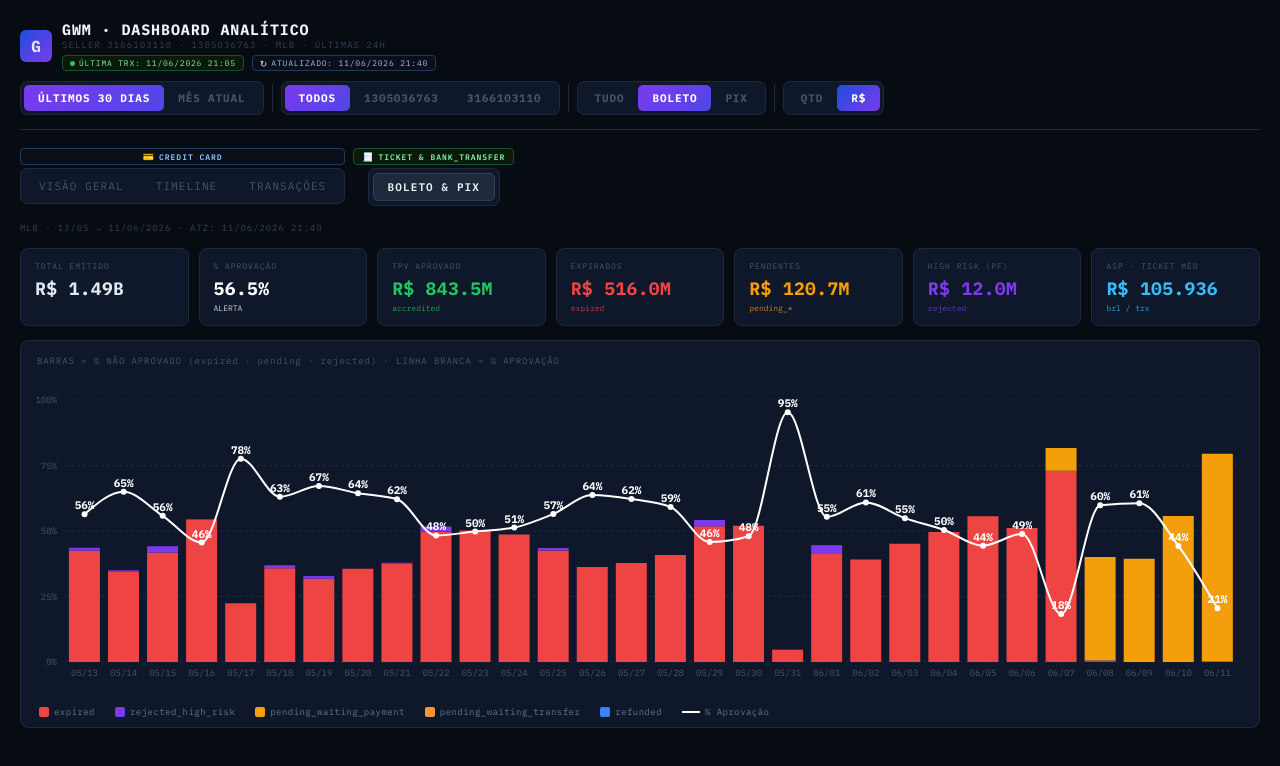
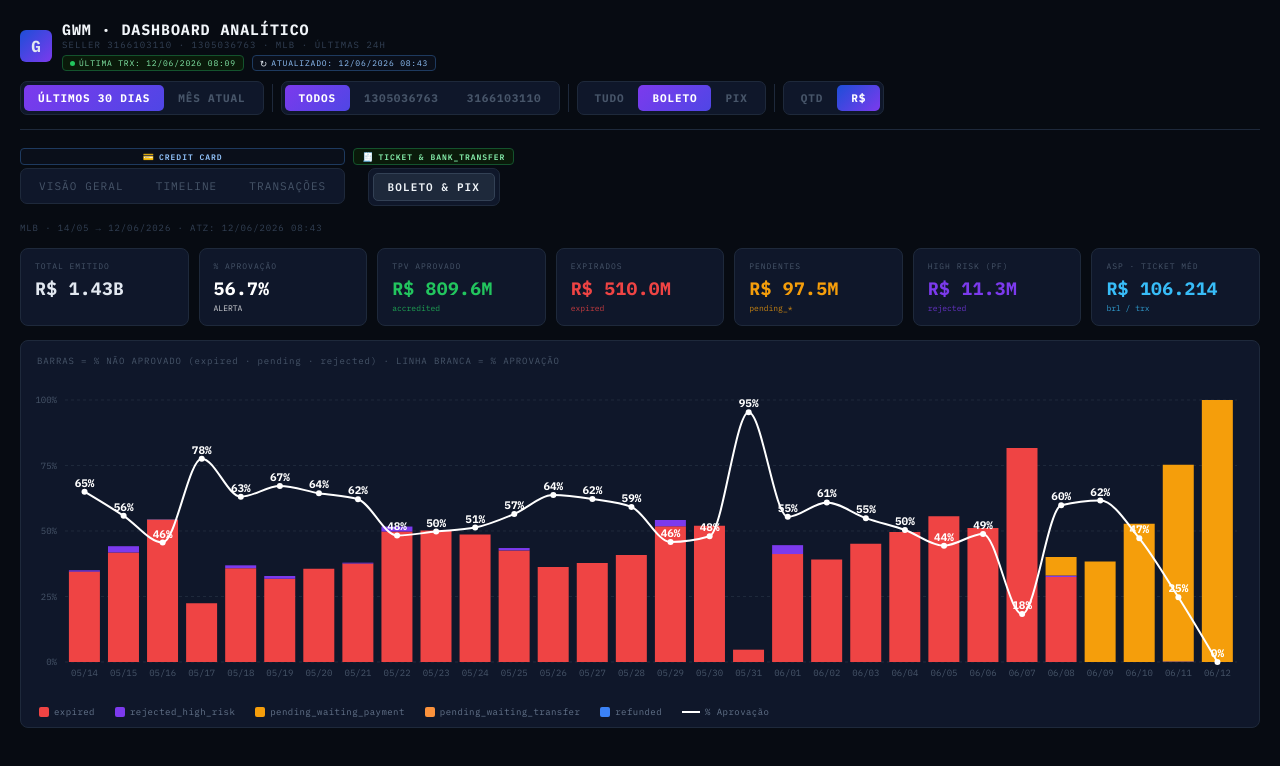
Before and after one commit to lucasmartinelli-code/gwm-dashboard, a React (Create React App) app: page / in a window 1280 px wide. Shown: the top 766 px of the page. Built offline with nearby package versions, Linux system fonts and the light colour scheme.

Commit message:
data: auto-update NRT 2026-06-12 08:42

```diff
--- a/src/GWMBoletoPixData.js
+++ b/src/GWMBoletoPixData.js
@@ -1,21 +1,9 @@
 // Gerado automaticamente — não editar manualmente
 // Fonte: BT_MP_PAY_PAYMENTS_NRT | MLB | não-cartão | sellers GWM
 // Período: últimos 30 dias
-export const BP_UPDATED = "11/06/2026 21:40";
+export const BP_UPDATED = "12/06/2026 08:43";
 
 export const RAW_BP = [
-  {f:"2026-05-13",s:"1305036763",m:"bolbradesco",si:"approved",d:"accredited",q:256,b:25202893},
-  {f:"2026-05-13",s:"1305036763",m:"bolbradesco",si:"cancelled",d:"expired",q:163,b:18363759},
-  {f:"2026-05-13",s:"1305036763",m:"bolbradesco",si:"rejected",d:"rejected_high_risk",q:10,b:753964},
-  {f:"2026-05-13",s:"1305036763",m:"pix",si:"approved",d:"accredited",q:148,b:7424250},
-  {f:"2026-05-13",s:"1305036763",m:"pix",si:"cancelled",d:"expired",q:84,b:5049569},
-  {f:"2026-05-13",s:"1305036763",m:"pix",si:"refunded",d:"refunded",q:6,b:54000},
-  {f:"2026-05-13",s:"3166103110",m:"account_money",si:"approved",d:"accredited",q:1,b:41100},
-  {f:"2026-05-13",s:"3166103110",m:"bolbradesco",si:"approved",d:"accredited",q:145,b:13972440},
-  {f:"2026-05-13",s:"3166103110",m:"bolbradesco",si:"cancelled",d:"expired",q:92,b:11159151},
-  {f:"2026-05-13",s:"3166103110",m:"bolbradesco",si:"rejected",d:"rejected_high_risk",q:1,b:9000},
-  {f:"2026-05-13",s:"3166103110",m:"pix",si:"approved",d:"accredited",q:74,b:4388717},
-  {f:"2026-05-13",s:"3166103110",m:"pix",si:"cancelled",d:"expired",q:21,b:2437604},
   {f:"2026-05-14",s:"1305036763",m:"account_money",si:"approved",d:"accredited",q:1,b:139325},
   {f:"2026-05-14",s:"1305036763",m:"bolbradesco",si:"approved",d:"accredited",q:388,b:46691487},
   {f:"2026-05-14",s:"1305036763",m:"bolbradesco",si:"cancelled",d:"expired",q:199,b:24962453},
@@ -193,8 +181,9 @@ export const RAW_BP = [
   {f:"2026-05-29",s:"3166103110",m:"pix",si:"cancelled",d:"expired",q:25,b:2179426},
   {f:"2026-05-30",s:"1305036763",m:"bolbradesco",si:"approved",d:"accredited",q:111,b:5712571},
   {f:"2026-05-30",s:"1305036763",m:"bolbradesco",si:"cancelled",d:"expired",q:103,b:6009772},
-  {f:"2026-05-30",s:"1305036763",m:"pix",si:"approved",d:"accredited",q:127,b:2626260},
+  {f:"2026-05-30",s:"1305036763",m:"pix",si:"approved",d:"accredited",q:126,b:2617260},
   {f:"2026-05-30",s:"1305036763",m:"pix",si:"cancelled",d:"expired",q:36,b:2086490},
+  {f:"2026-05-30",s:"1305036763",m:"pix",si:"refunded",d:"refunded",q:1,b:9000},
   {f:"2026-05-30",s:"3166103110",m:"bolbradesco",si:"approved",d:"accredited",q:19,b:1649603},
   {f:"2026-05-30",s:"3166103110",m:"bolbradesco",si:"cancelled",d:"expired",q:17,b:1976410},
   {f:"2026-05-30",s:"3166103110",m:"pix",si:"approved",d:"accredited",q:19,b:510011},
@@ -264,10 +253,10 @@ export const RAW_BP = [
   {f:"2026-06-07",s:"1305036763",m:"bolbradesco",si:"cancelled",d:"expired",q:5,b:453000},
   {f:"2026-06-07",s:"1305036763",m:"pix",si:"approved",d:"accredited",q:1,b:9000},
   {f:"2026-06-07",s:"1305036763",m:"pix",si:"cancelled",d:"expired",q:6,b:54000},
-  {f:"2026-06-07",s:"3166103110",m:"bolbradesco",si:"pending",d:"pending_waiting_payment",q:1,b:54000},
+  {f:"2026-06-07",s:"3166103110",m:"bolbradesco",si:"cancelled",d:"expired",q:1,b:54000},
   {f:"2026-06-07",s:"3166103110",m:"pix",si:"cancelled",d:"expired",q:1,b:9000},
   {f:"2026-06-08",s:"1305036763",m:"bolbradesco",si:"approved",d:"accredited",q:347,b:36163738},
-  {f:"2026-06-08",s:"1305036763",m:"bolbradesco",si:"pending",d:"pending_waiting_payment",q:188,b:23478069},
+  {f:"2026-06-08",s:"1305036763",m:"bolbradesco",si:"cancelled",d:"expired",q:188,b:23478069},
   {f:"2026-06-08",s:"1305036763",m:"bolbradesco",si:"rejected",d:"rejected_high_risk",q:5,b:442905},
   {f:"2026-06-08",s:"1305036763",m:"pix",si:"approved",d:"accredited",q:184,b:7549378},
   {f:"2026-06-08",s:"1305036763",m:"pix",si:"cancelled",d:"expired",q:77,b:4536878},
@@ -276,33 +265,36 @@ export const RAW_BP = [
   {f:"2026-06-08",s:"3166103110",m:"bolbradesco",si:"pending",d:"pending_waiting_payment",q:41,b:5145437},
   {f:"2026-06-08",s:"3166103110",m:"pix",si:"approved",d:"accredited",q:25,b:1767179},
   {f:"2026-06-08",s:"3166103110",m:"pix",si:"cancelled",d:"expired",q:12,b:948892},
-  {f:"2026-06-09",s:"1305036763",m:"bolbradesco",si:"approved",d:"accredited",q:312,b:30451609},
-  {f:"2026-06-09",s:"1305036763",m:"bolbradesco",si:"pending",d:"pending_waiting_payment",q:181,b:17659471},
+  {f:"2026-06-09",s:"1305036763",m:"bolbradesco",si:"approved",d:"accredited",q:314,b:31039059},
+  {f:"2026-06-09",s:"1305036763",m:"bolbradesco",si:"pending",d:"pending_waiting_payment",q:179,b:17072021},
   {f:"2026-06-09",s:"1305036763",m:"pix",si:"approved",d:"accredited",q:189,b:7393935},
   {f:"2026-06-09",s:"1305036763",m:"pix",si:"cancelled",d:"expired",q:63,b:5614969},
   {f:"2026-06-09",s:"3166103110",m:"bolbradesco",si:"approved",d:"accredited",q:62,b:4267902},
   {f:"2026-06-09",s:"3166103110",m:"bolbradesco",si:"pending",d:"pending_waiting_payment",q:49,b:4930619},
   {f:"2026-06-09",s:"3166103110",m:"pix",si:"approved",d:"accredited",q:44,b:2380670},
   {f:"2026-06-09",s:"3166103110",m:"pix",si:"cancelled",d:"expired",q:22,b:2175760},
-  {f:"2026-06-10",s:"1305036763",m:"bolbradesco",si:"approved",d:"accredited",q:227,b:19412349},
-  {f:"2026-06-10",s:"1305036763",m:"bolbradesco",si:"pending",d:"pending_waiting_payment",q:212,b:22412452},
+  {f:"2026-06-10",s:"1305036763",m:"bolbradesco",si:"approved",d:"accredited",q:231,b:20702409},
+  {f:"2026-06-10",s:"1305036763",m:"bolbradesco",si:"pending",d:"pending_waiting_payment",q:208,b:21122392},
   {f:"2026-06-10",s:"1305036763",m:"bolbradesco",si:"rejected",d:"rejected_high_risk",q:1,b:9000},
   {f:"2026-06-10",s:"1305036763",m:"pix",si:"approved",d:"accredited",q:247,b:8279893},
-  {f:"2026-06-10",s:"1305036763",m:"pix",si:"cancelled",d:"expired",q:74,b:4910201},
-  {f:"2026-06-10",s:"1305036763",m:"pix",si:"pending",d:"pending_waiting_transfer",q:2,b:18000},
+  {f:"2026-06-10",s:"1305036763",m:"pix",si:"cancelled",d:"expired",q:76,b:4928201},
   {f:"2026-06-10",s:"1305036763",m:"pix",si:"rejected",d:"rejected_high_risk",q:2,b:18000},
-  {f:"2026-06-10",s:"3166103110",m:"bolbradesco",si:"approved",d:"accredited",q:44,b:4640738},
-  {f:"2026-06-10",s:"3166103110",m:"bolbradesco",si:"pending",d:"pending_waiting_payment",q:59,b:7843316},
+  {f:"2026-06-10",s:"3166103110",m:"bolbradesco",si:"approved",d:"accredited",q:45,b:4924358},
+  {f:"2026-06-10",s:"3166103110",m:"bolbradesco",si:"pending",d:"pending_waiting_payment",q:58,b:7559696},
   {f:"2026-06-10",s:"3166103110",m:"pix",si:"approved",d:"accredited",q:42,b:1299027},
   {f:"2026-06-10",s:"3166103110",m:"pix",si:"cancelled",d:"expired",q:9,b:523060},
-  {f:"2026-06-11",s:"1305036763",m:"bolbradesco",si:"approved",d:"accredited",q:108,b:8386879},
-  {f:"2026-06-11",s:"1305036763",m:"bolbradesco",si:"pending",d:"pending_waiting_payment",q:326,b:32376315},
+  {f:"2026-06-11",s:"1305036763",m:"bolbradesco",si:"approved",d:"accredited",q:121,b:10707274},
+  {f:"2026-06-11",s:"1305036763",m:"bolbradesco",si:"pending",d:"pending_waiting_payment",q:321,b:31336118},
   {f:"2026-06-11",s:"1305036763",m:"bolbradesco",si:"rejected",d:"rejected_high_risk",q:1,b:113300},
-  {f:"2026-06-11",s:"1305036763",m:"pix",si:"approved",d:"accredited",q:174,b:6429128},
-  {f:"2026-06-11",s:"1305036763",m:"pix",si:"pending",d:"pending_waiting_transfer",q:78,b:6364785},
+  {f:"2026-06-11",s:"1305036763",m:"pix",si:"approved",d:"accredited",q:177,b:6456128},
+  {f:"2026-06-11",s:"1305036763",m:"pix",si:"cancelled",d:"expired",q:1,b:77400},
+  {f:"2026-06-11",s:"1305036763",m:"pix",si:"pending",d:"pending_waiting_transfer",q:74,b:6260385},
   {f:"2026-06-11",s:"1305036763",m:"pix",si:"rejected",d:"rejected_high_risk",q:1,b:113300},
-  {f:"2026-06-11",s:"3166103110",m:"bolbradesco",si:"approved",d:"accredited",q:22,b:1733510},
-  {f:"2026-06-11",s:"3166103110",m:"bolbradesco",si:"pending",d:"pending_waiting_payment",q:64,b:6755542},
-  {f:"2026-06-11",s:"3166103110",m:"pix",si:"approved",d:"accredited",q:30,b:792818},
-  {f:"2026-06-11",s:"3166103110",m:"pix",si:"pending",d:"pending_waiting_transfer",q:17,b:1286360}
+  {f:"2026-06-11",s:"3166103110",m:"bolbradesco",si:"approved",d:"accredited",q:25,b:2590285},
+  {f:"2026-06-11",s:"3166103110",m:"bolbradesco",si:"pending",d:"pending_waiting_payment",q:75,b:9121057},
+  {f:"2026-06-11",s:"3166103110",m:"pix",si:"approved",d:"accredited",q:31,b:812818},
+  {f:"2026-06-11",s:"3166103110",m:"pix",si:"pending",d:"pending_waiting_transfer",q:16,b:1266360},
+  {f:"2026-06-12",s:"1305036763",m:"bolbradesco",si:"pending",d:"pending_waiting_payment",q:6,b:1110400},
+  {f:"2026-06-12",s:"3166103110",m:"bolbradesco",si:"pending",d:"pending_waiting_payment",q:2,b:107550},
+  {f:"2026-06-12",s:"3166103110",m:"pix",si:"pending",d:"pending_waiting_transfer",q:1,b:283620}
 ];
--- a/src/GWMDashboard.jsx
+++ b/src/GWMDashboard.jsx
@@ -3,6 +3,15 @@ import { BarChart, Bar, XAxis, YAxis, Tooltip, ResponsiveContainer, Cell, PieCha
 import { RAW_BP, BP_UPDATED } from "./GWMBoletoPixData";
 
 const RAW = [
+  { id:"162937589623", payerId:"1461700738", collectorId:"3166103110", date:"12/06/2026 08:09", status:"approved", detail:"accredited", amount:35, method:"amex", op:"regular_payment" },
+  { id:"163744558018", payerId:"1585164123", collectorId:"3166103110", date:"12/06/2026 08:03", status:"approved", detail:"accredited", amount:350, method:"master", op:"regular_payment" },
+  { id:"163744904722", payerId:"1617796563", collectorId:"3166103110", date:"12/06/2026 07:44", status:"approved", detail:"accredited", amount:56, method:"master", op:"regular_payment" },
+  { id:"163740148484", payerId:"1405645067", collectorId:"3166103110", date:"12/06/2026 06:35", status:"approved", detail:"accredited", amount:35, method:"master", op:"regular_payment" },
+  { id:"162917799771", payerId:"1653194135", collectorId:"3166103110", date:"12/06/2026 01:15", status:"approved", detail:"accredited", amount:35, method:"master", op:"regular_payment" },
+  { id:"163713613490", payerId:"1507001010", collectorId:"3166103110", date:"11/06/2026 22:34", status:"approved", detail:"accredited", amount:35, method:"master", op:"regular_payment" },
+  { id:"162906872353", payerId:"1507001010", collectorId:"3166103110", date:"11/06/2026 22:31", status:"rejected", detail:"cc_rejected_bad_filled_security_code", amount:35, method:"master", op:"regular_payment" },
+  { id:"163705436370", payerId:"1821314746", collectorId:"3166103110", date:"11/06/2026 21:18", status:"rejected", detail:"cc_rejected_high_risk", amount:35, method:"master", op:"regular_payment" },
+  { id:"163703345198", payerId:"1821314746", collectorId:"3166103110", date:"11/06/2026 21:16", status:"rejected", detail:"cc_rejected_high_risk", amount:35, method:"master", op:"regular_payment" },
   { id:"163702670894", payerId:"1450417530", collectorId:"3166103110", date:"11/06/2026 21:05", status:"approved", detail:"accredited", amount:35, method:"visa", op:"regular_payment" },
   { id:"163699798568", payerId:"1511786145", collectorId:"3166103110", date:"11/06/2026 20:43", status:"approved", detail:"accredited", amount:35, method:"master", op:"regular_payment" },
   { id:"162889347967", payerId:"1593237243", collectorId:"3166103110", date:"11/06/2026 20:41", status:"approved", detail:"accredited", amount:56, method:"visa", op:"regular_payment" },
@@ -457,65 +466,11 @@ const RAW = [
   { id:"161994262349", payerId:"1547857443", collectorId:"3166103110", date:"06/06/2026 08:36", status:"approved", detail:"accredited", amount:35, method:"master", op:"regular_payment" },
   { id:"162792291598", payerId:"1839663558", collectorId:"3166103110", date:"06/06/2026 08:30", status:"approved", detail:"accredited", amount:56, method:"visa", op:"regular_payment" },
   { id:"162788657448", payerId:"1907578067", collectorId:"3166103110", date:"06/06/2026 07:18", status:"approved", detail:"accredited", amount:56, method:"visa", op:"regular_payment" },
-  { id:"162786299392", payerId:"3453166991", collectorId:"3166103110", date:"06/06/2026 06:04", status:"approved", detail:"accredited", amount:35, method:"visa", op:"regular_payment" },
-  { id:"161966894957", payerId:"1399151560", collectorId:"3166103110", date:"05/06/2026 23:26", status:"approved", detail:"accredited", amount:350, method:"visa", op:"regular_payment" },
-  { id:"162763613054", payerId:"1241438456", collectorId:"3166103110", date:"05/06/2026 22:55", status:"approved", detail:"accredited", amount:350, method:"master", op:"regular_payment" },
-  { id:"162762793540", payerId:"2455014785", collectorId:"3166103110", date:"05/06/2026 22:54", status:"approved", detail:"accredited", amount:56, method:"visa", op:"regular_payment" },
-  { id:"161961807659", payerId:"1742074690", collectorId:"3166103110", date:"05/06/2026 22:42", status:"approved", detail:"accredited", amount:350, method:"visa", op:"regular_payment" },
-  { id:"162762042644", payerId:"1745934349", collectorId:"3166103110", date:"05/06/2026 22:40", status:"approved", detail:"accredited", amount:56, method:"visa", op:"regular_payment" },
-  { id:"162761758382", payerId:"1745934349", collectorId:"3166103110", date:"05/06/2026 22:36", status:"rejected", detail:"cc_rejected_bad_filled_date", amount:56, method:"amex", op:"regular_payment" },
-  { id:"161961534547", payerId:"1564574417", collectorId:"3166103110", date:"05/06/2026 22:30", status:"approved", detail:"accredited", amount:56, method:"visa", op:"regular_payment" },
-  { id:"162756231884", payerId:"1634825174", collectorId:"3166103110", date:"05/06/2026 22:04", status:"approved", detail:"accredited", amount:350, method:"master", op:"regular_payment" },
-  { id:"161957298829", payerId:"1488067503", collectorId:"3166103110", date:"05/06/2026 22:01", status:"approved", detail:"accredited", amount:56, method:"visa", op:"recurring_payment" },
-  { id:"161940073049", payerId:"1545918525", collectorId:"3166103110", date:"05/06/2026 20:28", status:"approved", detail:"accredited", amount:56, method:"visa", op:"regular_payment" },
-  { id:"162736881270", payerId:"1535192921", collectorId:"3166103110", date:"05/06/2026 20:17", status:"approved", detail:"accredited", amount:35, method:"master", op:"regular_payment" },
-  { id:"161932605599", payerId:"2097600581", collectorId:"3166103110", date:"05/06/2026 19:53", status:"approved", detail:"accredited", amount:35, method:"visa", op:"regular_payment" },
-  { id:"161929970321", payerId:"1858882556", collectorId:"3166103110", date:"05/06/2026 19:30", status:"approved", detail:"accredited", amount:350, method:"visa", op:"regular_payment" },
-  { id:"162728538428", payerId:"1640549802", collectorId:"3166103110", date:"05/06/2026 19:26", status:"approved", detail:"accredited", amount:56, method:"master", op:"regular_payment" },
-  { id:"162720663288", payerId:"1502425772", collectorId:"3166103110", date:"05/06/2026 18:58", status:"approved", detail:"accredited", amount:56, method:"visa", op:"regular_payment" },
-  { id:"161919247359", payerId:"1486319231", collectorId:"3166103110", date:"05/06/2026 18:48", status:"approved", detail:"accredited", amount:35, method:"visa", op:"regular_payment" },
-  { id:"162713809316", payerId:"1776001518", collectorId:"3166103110", date:"05/06/2026 18:24", status:"approved", detail:"accredited", amount:56, method:"master", op:"regular_payment" },
-  { id:"161913855151", payerId:"2562290513", collectorId:"3166103110", date:"05/06/2026 18:22", status:"rejected", detail:"cc_rejected_card_disabled", amount:56, method:"visa", op:"regular_payment" },
-  { id:"161910904719", payerId:"3043901910", collectorId:"3166103110", date:"05/06/2026 18:02", status:"approved", detail:"accredited", amount:35, method:"master", op:"regular_payment" },
-  { id:"162709196808", payerId:"3043901910", collectorId:"3166103110", date:"05/06/2026 17:58", status:"rejected", detail:"cc_rejected_bad_filled_security_code", amount:35, method:"master", op:"regular_payment" },
-  { id:"161907295237", payerId:"1877361573", collectorId:"3166103110", date:"05/06/2026 17:50", status:"approved", detail:"accredited", amount:35, method:"master", op:"regular_payment" },
-  { id:"162694641982", payerId:"1498893249", collectorId:"3166103110", date:"05/06/2026 16:58", status:"approved", detail:"accredited", amount:20, method:"master", op:"regular_payment" },
-  { id:"161895174043", payerId:"1498893249", collectorId:"3166103110", date:"05/06/2026 16:56", status:"rejected", detail:"cc_rejected_bad_filled_security_code", amount:20, method:"master", op:"regular_payment" },
-  { id:"161895439657", payerId:"1549235826", collectorId:"3166103110", date:"05/06/2026 16:54", status:"approved", detail:"accredited", amount:35, method:"visa", op:"regular_payment" },
-  { id:"162689958850", payerId:"1726677693", collectorId:"3166103110", date:"05/06/2026 16:19", status:"approved", detail:"accredited", amount:35, method:"master", op:"regular_payment" },
-  { id:"162690084170", payerId:"1515511357", collectorId:"3166103110", date:"05/06/2026 16:12", status:"approved", detail:"accredited", amount:350, method:"master", op:"regular_payment" },
-  { id:"161881295519", payerId:"2578135868", collectorId:"3166103110", date:"05/06/2026 15:29", status:"approved", detail:"accredited", amount:35, method:"master", op:"regular_payment" },
-  { id:"161883026139", payerId:"1698053938", collectorId:"3166103110", date:"05/06/2026 15:24", status:"approved", detail:"accredited", amount:350, method:"master", op:"regular_payment" },
-  { id:"162678688362", payerId:"1633811226", collectorId:"3166103110", date:"05/06/2026 15:05", status:"approved", detail:"accredited", amount:56, method:"master", op:"regular_payment" },
-  { id:"162675409722", payerId:"1399101660", collectorId:"3166103110", date:"05/06/2026 14:57", status:"approved", detail:"accredited", amount:350, method:"visa", op:"regular_payment" },
-  { id:"162670093578", payerId:"1615188907", collectorId:"3166103110", date:"05/06/2026 14:24", status:"approved", detail:"accredited", amount:56, method:"visa", op:"regular_payment" },
-  { id:"162670245018", payerId:"1670398738", collectorId:"3166103110", date:"05/06/2026 14:19", status:"approved", detail:"accredited", amount:56, method:"visa", op:"regular_payment" },
-  { id:"161861343881", payerId:"1637785261", collectorId:"3166103110", date:"05/06/2026 13:31", status:"approved", detail:"accredited", amount:350, method:"visa", op:"regular_payment" },
-  { id:"161859921967", payerId:"1432072244", collectorId:"3166103110", date:"05/06/2026 13:24", status:"approved", detail:"accredited", amount:350, method:"master", op:"regular_payment" },
-  { id:"162657099208", payerId:"1617510629", collectorId:"3166103110", date:"05/06/2026 13:08", status:"approved", detail:"accredited", amount:350, method:"master", op:"regular_payment" },
-  { id:"162656677460", payerId:"1614583272", collectorId:"3166103110", date:"05/06/2026 13:07", status:"approved", detail:"accredited", amount:56, method:"master", op:"regular_payment" },
-  { id:"161855293939", payerId:"1616507328", collectorId:"3166103110", date:"05/06/2026 13:01", status:"approved", detail:"accredited", amount:35, method:"master", op:"regular_payment" },
-  { id:"161854336401", payerId:"1775431239", collectorId:"3166103110", date:"05/06/2026 12:43", status:"approved", detail:"accredited", amount:56, method:"master", op:"regular_payment" },
-  { id:"161837122437", payerId:"1940138973", collectorId:"3166103110", date:"05/06/2026 11:20", status:"approved", detail:"accredited", amount:35, method:"master", op:"regular_payment" },
-  { id:"162631893894", payerId:"1789326023", collectorId:"3166103110", date:"05/06/2026 11:12", status:"approved", detail:"accredited", amount:350, method:"master", op:"regular_payment" },
-  { id:"162630323784", payerId:"1772926668", collectorId:"3166103110", date:"05/06/2026 11:02", status:"approved", detail:"accredited", amount:350, method:"visa", op:"regular_payment" },
-  { id:"161831204297", payerId:"1525565243", collectorId:"3166103110", date:"05/06/2026 10:43", status:"approved", detail:"accredited", amount:35, method:"visa", op:"regular_payment" },
-  { id:"161823898213", payerId:"1639326231", collectorId:"3166103110", date:"05/06/2026 09:56", status:"approved", detail:"accredited", amount:56, method:"master", op:"regular_payment" },
-  { id:"161821964669", payerId:"1532204759", collectorId:"3166103110", date:"05/06/2026 09:49", status:"approved", detail:"accredited", amount:35, method:"visa", op:"regular_payment" },
-  { id:"161816289967", payerId:"1528161270", collectorId:"3166103110", date:"05/06/2026 09:25", status:"approved", detail:"accredited", amount:35, method:"visa", op:"regular_payment" },
-  { id:"162617550344", payerId:"1599262963", collectorId:"3166103110", date:"05/06/2026 09:20", status:"approved", detail:"accredited", amount:35, method:"master", op:"regular_payment" },
-  { id:"162617260464", payerId:"1522883583", collectorId:"3166103110", date:"05/06/2026 09:19", status:"approved", detail:"accredited", amount:56, method:"master", op:"regular_payment" },
-  { id:"161815122057", payerId:"1707799318", collectorId:"3166103110", date:"05/06/2026 09:18", status:"approved", detail:"accredited", amount:35, method:"visa", op:"regular_payment" },
-  { id:"162613677034", payerId:"1637658452", collectorId:"3166103110", date:"05/06/2026 08:59", status:"approved", detail:"accredited", amount:35, method:"master", op:"regular_payment" },
-  { id:"161814134369", payerId:"1789412054", collectorId:"3166103110", date:"05/06/2026 08:45", status:"approved", detail:"accredited", amount:350, method:"master", op:"regular_payment" },
-  { id:"162612816356", payerId:"1581083862", collectorId:"3166103110", date:"05/06/2026 08:37", status:"approved", detail:"accredited", amount:350, method:"visa", op:"regular_payment" },
-  { id:"162609434070", payerId:"1581083862", collectorId:"3166103110", date:"05/06/2026 08:36", status:"rejected", detail:"cc_rejected_bad_filled_date", amount:350, method:"visa", op:"regular_payment" },
-  { id:"162601826452", payerId:"1453849672", collectorId:"3166103110", date:"05/06/2026 06:43", status:"approved", detail:"accredited", amount:35, method:"master", op:"regular_payment" },
-  { id:"161789902623", payerId:"1553768003", collectorId:"3166103110", date:"05/06/2026 01:14", status:"approved", detail:"accredited", amount:56, method:"master", op:"regular_payment" }
+  { id:"162786299392", payerId:"3453166991", collectorId:"3166103110", date:"06/06/2026 06:04", status:"approved", detail:"accredited", amount:35, method:"visa", op:"regular_payment" }
 ];
 
 const COLLECTOR_ID = "3166103110";
-const LAST_UPDATED = "11/06/2026 21:40";
+const LAST_UPDATED = "12/06/2026 08:43";
 const LAST_TRX     = RAW.length > 0 ? RAW[0].date : "-";
 const METHOD_COLORS = { master:"#3b82f6", visa:"#a855f7", amex:"#10b981" };
 const STATUS_COLORS = { approved:"#22c55e", rejected:"#ef4444", refunded:"#f59e0b" };
```
